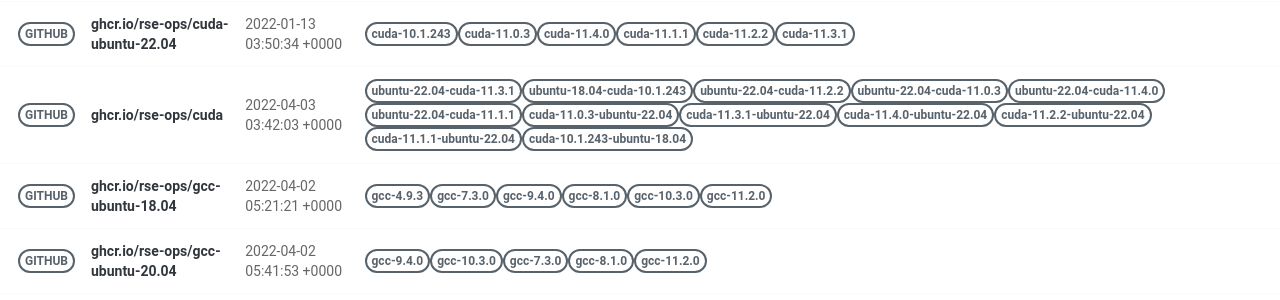
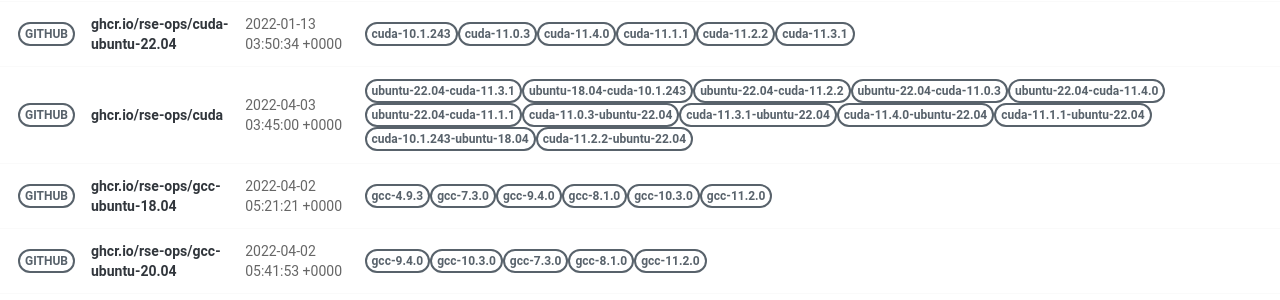
Before and after one commit to rse-ops/docker-images, a Jekyll site: the page built from pages/index.md, in a window 1280 px wide. Shown: the part 428-728 px from the top of the page. Built offline with Jekyll 4.4.1, drawn with Linux system fonts in a browser that asks for light colours; nearby versions of some CDN libraries.

Commit message:
Automated push to update library 2022-04-03

```diff
--- a/_library/ghcr.io-rse-ops-cuda.md
+++ b/_library/ghcr.io-rse-ops-cuda.md
@@ -1,7 +1,7 @@
 ---
 layout: container
 name: ghcr.io/rse-ops/cuda
-updated_at: 2022-04-03 03:42:03.309587
+updated_at: 2022-04-03 03:45:00.662846
 
 
 container_url: https://github.com/orgs/rse-ops/packages/container/package/cuda
@@ -33,14 +33,14 @@ versions:
  - tag: cuda-11.4.0-ubuntu-22.04
    dockerfile: https://github.com/rse-ops/docker-images/blob/main/ubuntu/cuda/Dockerfile
    manifest: https://crane.ggcr.dev/manifest/ghcr.io/rse-ops/cuda:cuda-11.4.0-ubuntu-22.04
- - tag: cuda-11.2.2-ubuntu-22.04
-   dockerfile: https://github.com/rse-ops/docker-images/blob/main/ubuntu/cuda/Dockerfile
-   manifest: https://crane.ggcr.dev/manifest/ghcr.io/rse-ops/cuda:cuda-11.2.2-ubuntu-22.04
  - tag: cuda-11.1.1-ubuntu-22.04
    dockerfile: https://github.com/rse-ops/docker-images/blob/main/ubuntu/cuda/Dockerfile
    manifest: https://crane.ggcr.dev/manifest/ghcr.io/rse-ops/cuda:cuda-11.1.1-ubuntu-22.04
  - tag: cuda-10.1.243-ubuntu-18.04
    dockerfile: https://github.com/rse-ops/docker-images/blob/main/ubuntu/cuda/Dockerfile
    manifest: https://crane.ggcr.dev/manifest/ghcr.io/rse-ops/cuda:cuda-10.1.243-ubuntu-18.04
+ - tag: cuda-11.2.2-ubuntu-22.04
+   dockerfile: https://github.com/rse-ops/docker-images/blob/main/ubuntu/cuda/Dockerfile
+   manifest: https://crane.ggcr.dev/manifest/ghcr.io/rse-ops/cuda:cuda-11.2.2-ubuntu-22.04
 
 ---
```
